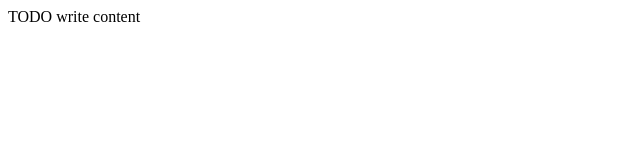
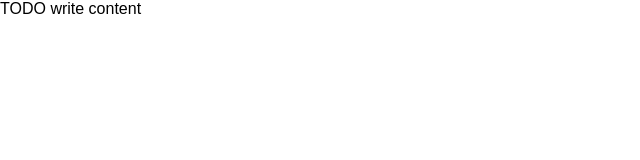
Before and after one commit to josemita82/WEB-Jose, a plain HTML site: page public_html/index.html in a window 1280 px wide. Shown: the whole page, without its empty margins (0-640 px from the left). Drawn offline with Linux system fonts and the light colour scheme.

Commit message:
crear fichero style y enlazarlo a index

```diff
--- /dev/null
+++ b/public_html/css/style.css
@@ -0,0 +1,4 @@
+/*
+Autor: Jose Manuel Muñoz
+*/
+*{margin:0;padding:0;box-sizing: border-box;}body{font-family:sans-serif;}ul{list-style:none;}a{text-decoration:none;}
--- a/public_html/index.html
+++ b/public_html/index.html
@@ -9,6 +9,7 @@ and open the template in the editor.
         <title>TODO supply a title</title>
         <meta charset="UTF-8">
         <meta name="viewport" content="width=device-width, initial-scale=1.0">
+        <link href="css/style.css" rel="stylesheet" type="text/css"/>
     </head>
     <body>
         <div>TODO write content</div>
```
